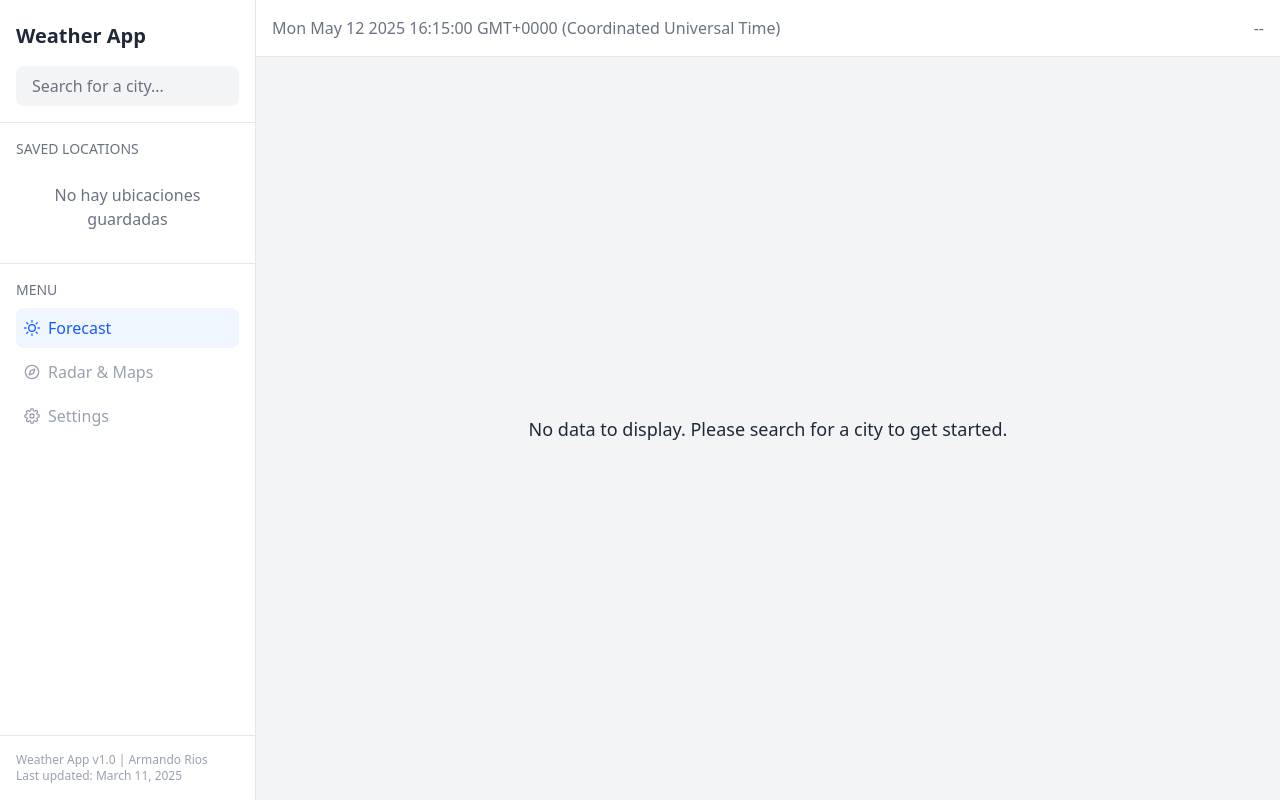
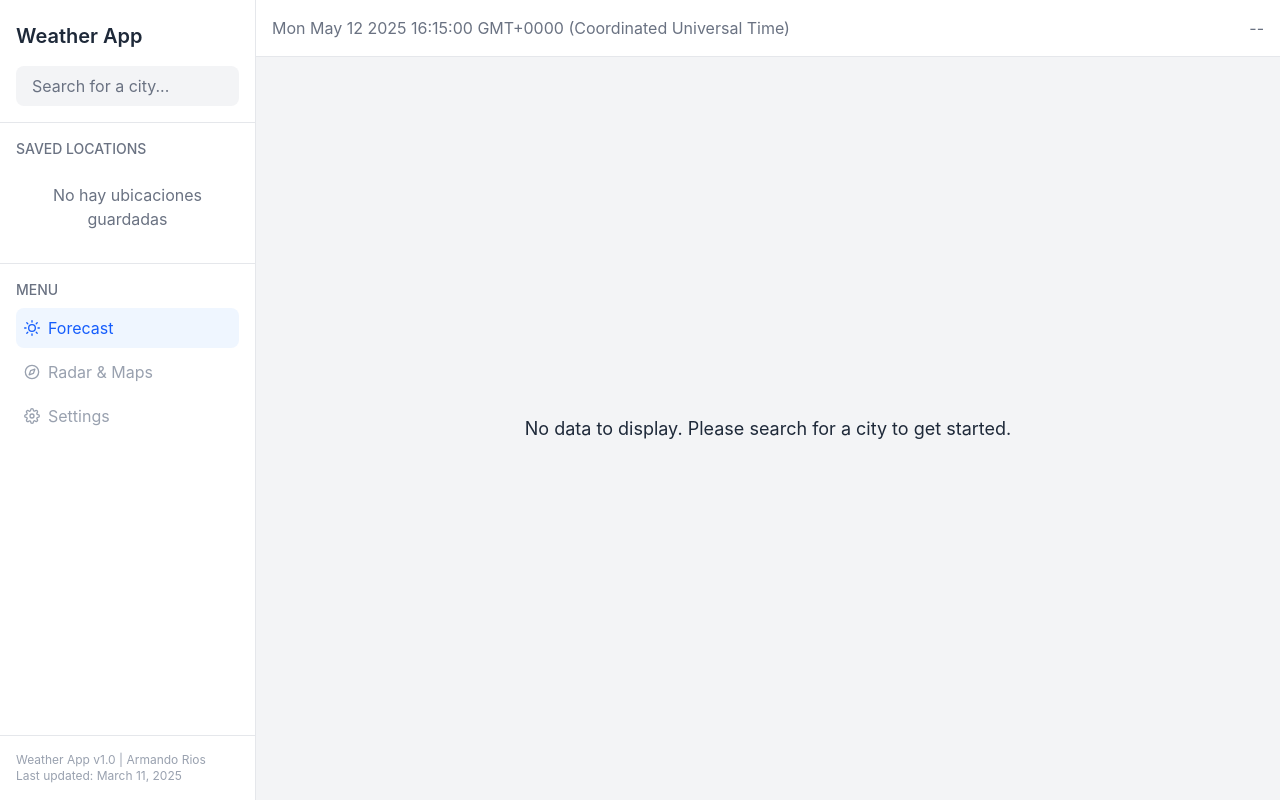
Before and after one commit to armando-rios/weather-app, a website built with webpack: page index.html in a window 1280 px wide. Built offline with nearby package versions, Linux system fonts and the light colour scheme; no server answers.

Commit message:
chore: extend tailwind theme with refined design tokens

```diff
--- a/src/index.css
+++ b/src/index.css
@@ -1,4 +1,16 @@
 @import 'tailwindcss';
+
+@theme {
+  --color-canvas: #faf7f2;
+  --color-surface: #ffffff;
+  --color-line: #e7e2d8;
+  --color-ink: #1a1815;
+  --color-muted: #7a7368;
+  --color-accent: #1a1815;
+
+  --font-sans: 'Inter', system-ui, sans-serif;
+  --font-mono: 'JetBrains Mono', ui-monospace, monospace;
+}
 
 :root {
   color-scheme: light dark;
```
